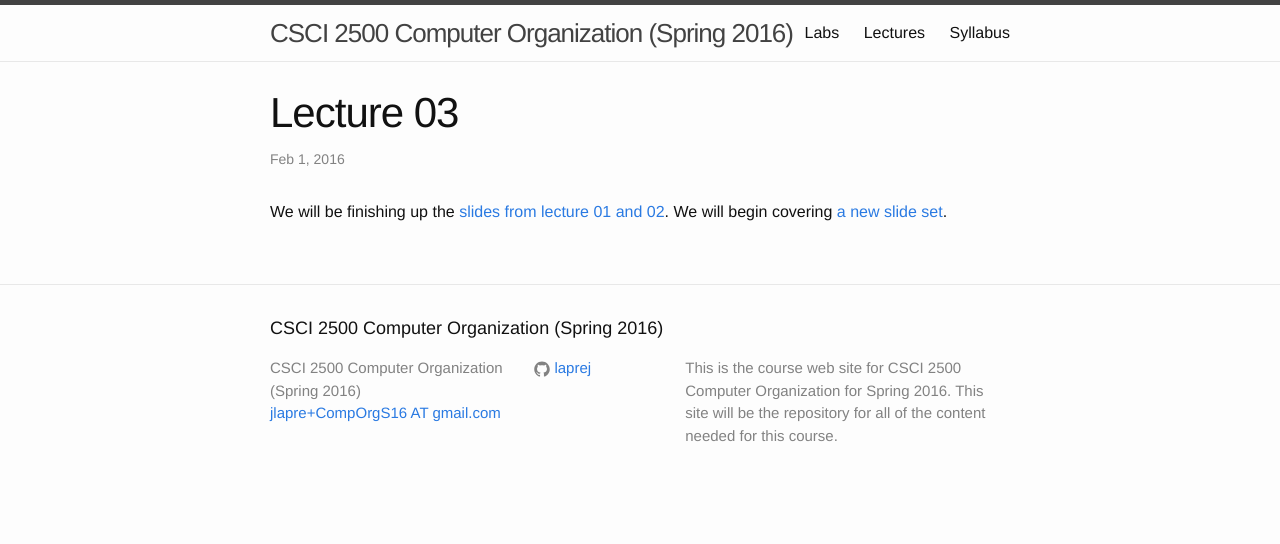
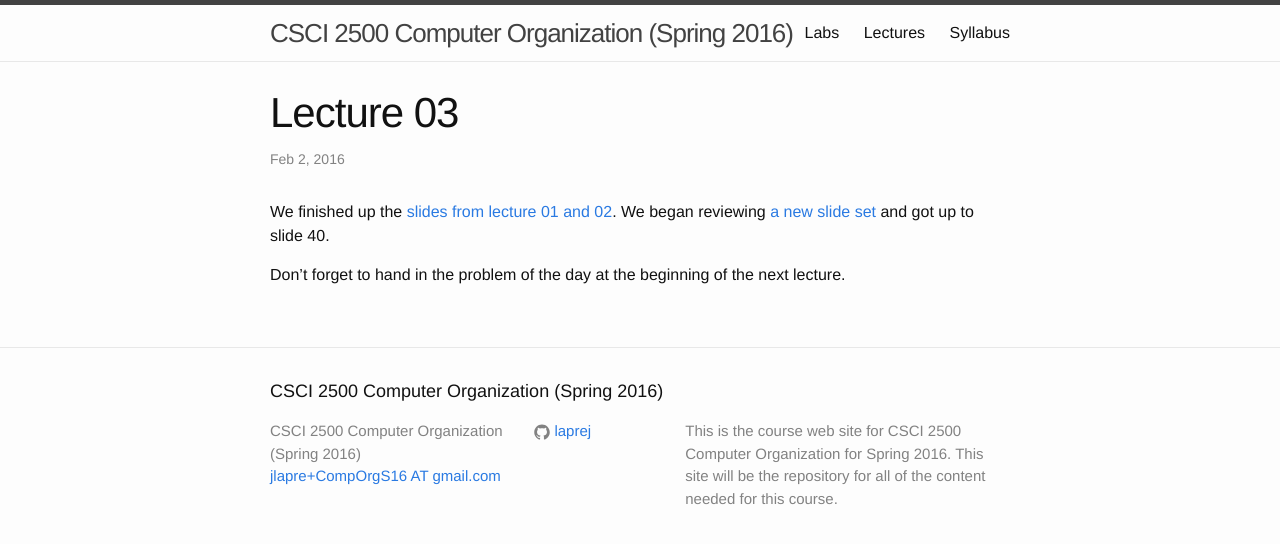
Before and after one commit to RPI-CSCI-2500-2016-Spring/RPI-CSCI-2500-2016-Spring.github.io, a Jekyll site: the page built from _posts/2016-02-02-lecture-03.md, in a window 1280 px wide. Shown: the top 544 px of the page. Built offline with Jekyll 4.4.1, drawn with Linux system fonts in a browser that asks for light colours.

Commit message:
Updated Lec. 03

```diff
--- a/_posts/2016-02-02-lecture-03.md
+++ b/_posts/2016-02-02-lecture-03.md
@@ -2,10 +2,11 @@
 layout: post
 title:  "Lecture 03"
 category: lecture
-date: 2016-02-01 # Remove this later
 ---
-We will be finishing up the [slides from lecture 01 and 02][intro-slides].
-We will begin covering [a new slide set][ch1-slides].
+We finished up the [slides from lecture 01 and 02][intro-slides].
+We began reviewing [a new slide set][ch1-slides] and got up to slide 40.
+
+Don't forget to hand in the problem of the day at the beginning of the next lecture.
 
 [intro-slides]: {{site.base}}/slides/intro.ppt
 [ch1-slides]: {{site.base}}/slides/ch1.ppt
```
